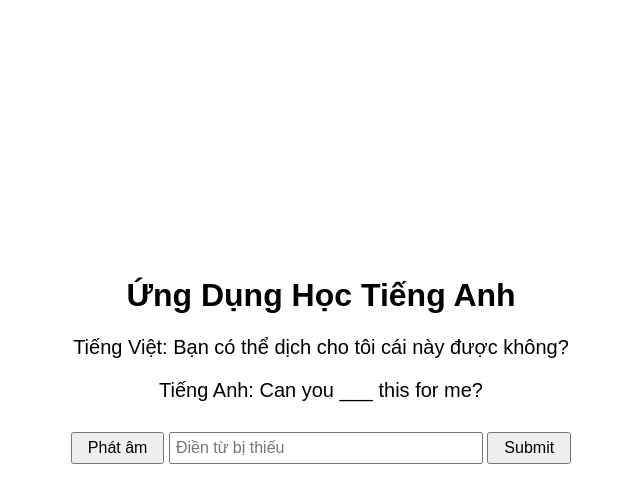
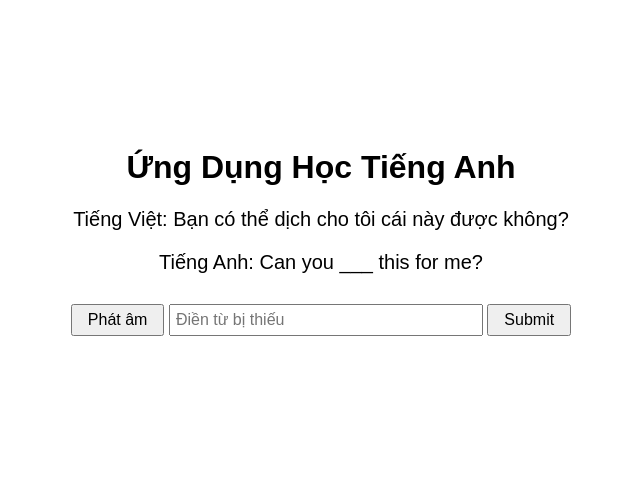
Before and after one commit to toanpremium/English_1000Cumtu, a plain HTML site: page index.html in a window 1280 px wide. Shown: the whole page, without its empty margins (319-959 px from the left). Drawn offline with Linux system fonts and the light colour scheme.

Commit message:
Update index.html

```diff
--- a/index.html
+++ b/index.html
@@ -13,7 +13,7 @@
             height: 100vh;
             margin: 0;
             text-align: center;
-            padding-top: 20%;
+            padding-top: 10%;
         }
         .container {
             width: 80%;
```
